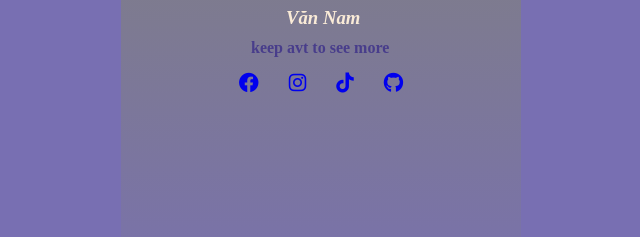
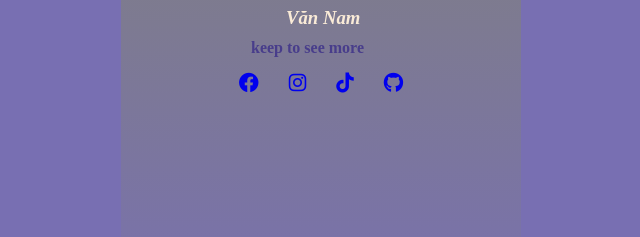
Before and after one commit to vannam2612/vannam, a plain HTML site: page index.html in a window 1280 px wide. Shown: the part 303-540 px from the top of the page, 319-959 px from the left. Drawn offline with Linux system fonts and the light colour scheme.

Commit message:
Update index.html

```diff
--- a/index.html
+++ b/index.html
@@ -11,7 +11,7 @@
     <div class="card">
         <div class="card__img"></div>
         <h3 >Văn Nam</h3>
-        <h4>keep avt to see more</h4>
+        <h4>keep to see more</h4>
         <div class="social">
             <a href="https://www.facebook.com/profile.php?id=100029224752833"><i class="fa-brands fa-facebook"></i></a>
             <a href="https://www.instagram.com/vwnng.2612"><i class="fa-brands fa-instagram"></i></a>
```
